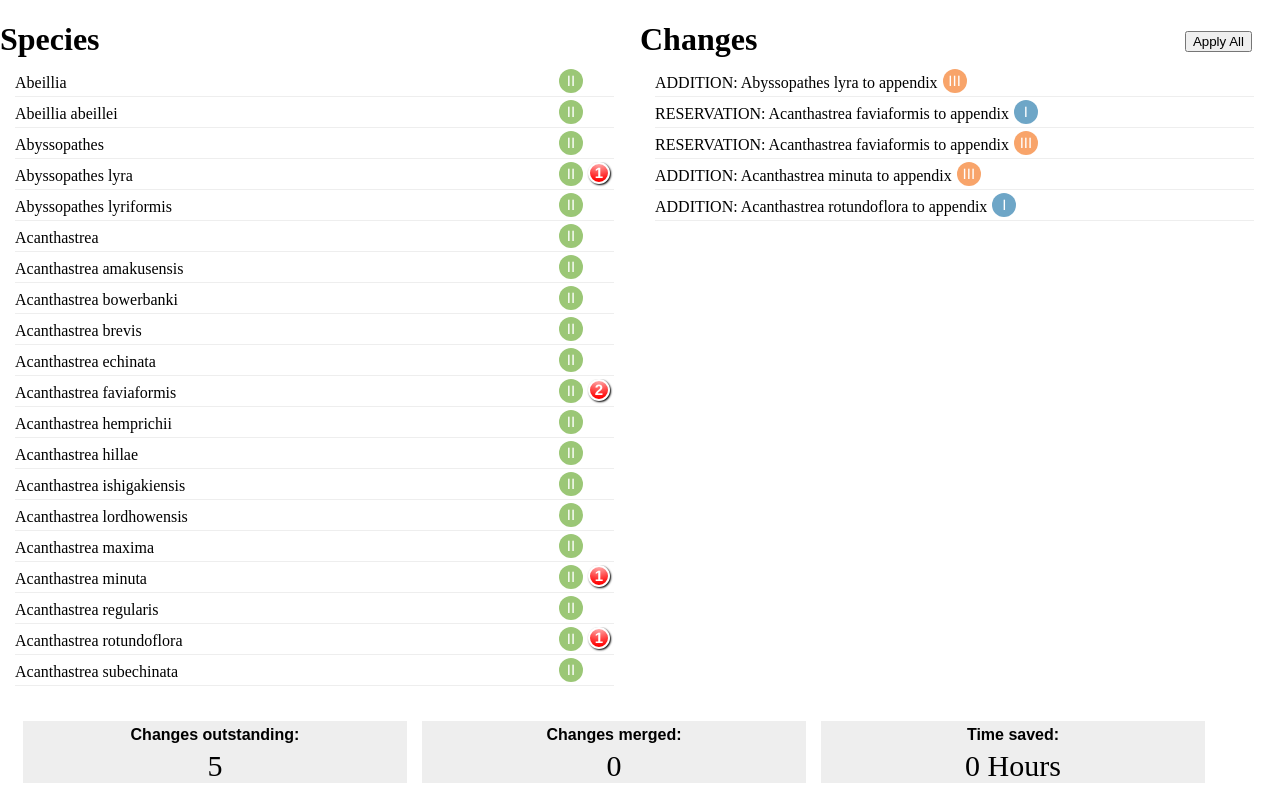
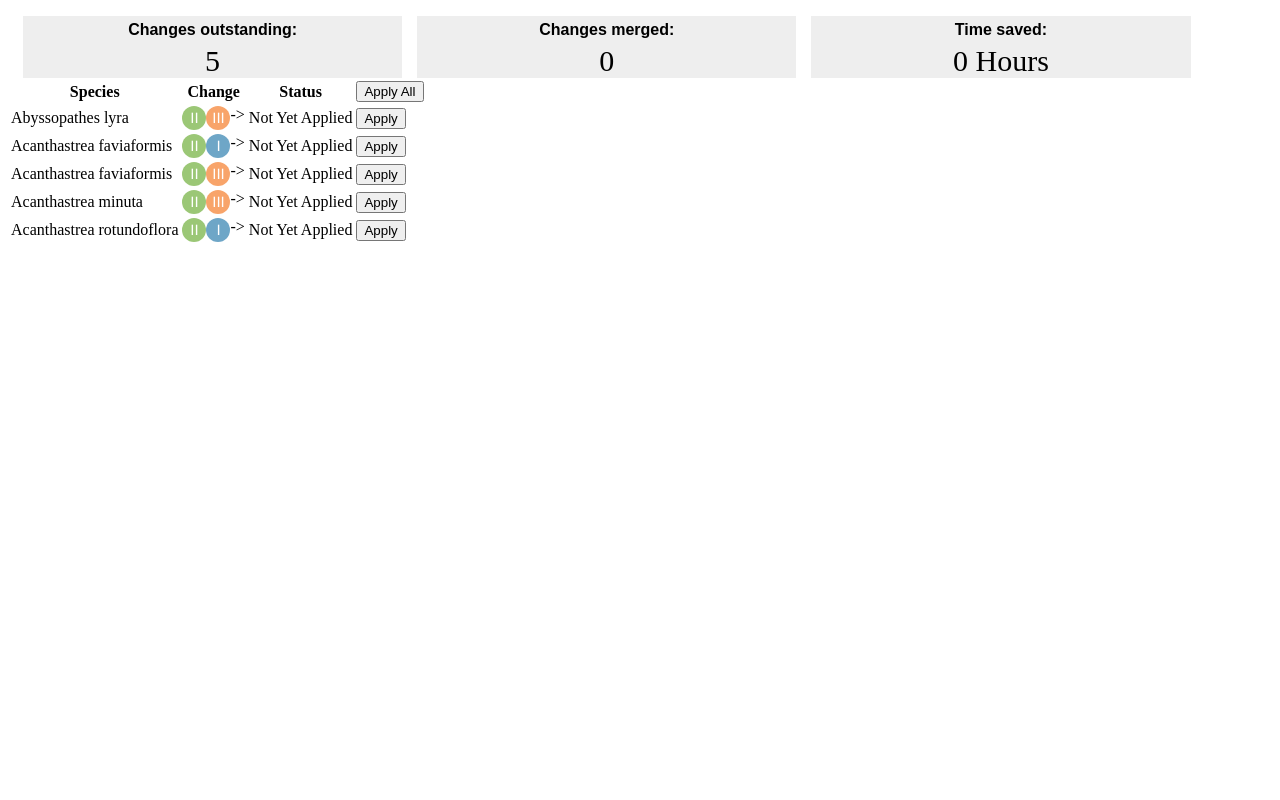
Before and after one commit to unepwcmc/isip-api-promotion, a plain HTML site: page index.html in a window 1280 px wide. Drawn offline with Linux system fonts and the light colour scheme.

Commit message:
Use table format for changes

```diff
--- a/css/application.css
+++ b/css/application.css
@@ -1,74 +1,5 @@
-#left-panel {
-  width: 50%;
-  position: absolute;
-  left: 0;
-  top:0;
-  bottom:95px
-}
-#right-panel {
-  width: 50%;
-  position: absolute;
-  right: 0;
-  top:0;
-  bottom:95px
-}
-
-#species-list, #change-list {
-  overflow: scroll;
-  position: absolute;
-  bottom: 0px;
-  top: 50px;
-  left: 0px;
-  right: 26px;
-  padding-left: 15px;
-  list-style-type: none;
-}
-#species-list li,
-#change-list li {
-  overflow: hidden;
-  margin: 3px 0;
-  border-bottom: 1px solid #EEE;
-  line-height: 27px;
-}
-#change-list button {
-  float:right;
-  display:none;
-}
-#change-list li:hover button {
-  display:block;
-}
-
-footer {
-  width: 100%;
-  position: absolute;
-  bottom: 0;
-  height: 95px;
-}
-
-.state {
-  float:right;
-  width: 55px;
-}
-
-.notification {
-  background: radial-gradient( center -9px, circle closest-side, white 0, red 26px );
-  background: -moz-radial-gradient( center -9px, circle closest-side, white 0, red 26px );
-  background: -ms-radial-gradient( center -9px, circle closest-side, white 0, red 26px );
-  background: -o-radial-gradient( center -9px, circle closest-side, white 0, red 26px );
-  background: -webkit-radial-gradient( center -9px, circle, white 0, red 26px );
-  background-color: red;
-  border: 2px solid white;
-  border-radius: 15px;
-  box-shadow: 1px 1px 2px black;
-  color: white;
-  font: 15px Helvetica, Verdana, Tahoma;
-  font-weight: bold;
-  height: 18px;
-  line-height: 18px;
-  text-align: center;
-  width: 18px;
-  float: left;
-  margin-left: 5px;
+.applied {
+  opacity: 0.5;
 }
 .appendix {
   border-radius: 15px;
@@ -88,22 +19,6 @@ footer {
 .appendix.III {
   background-color: #F8A46A;
 }
-.change-text {
-  float:left;
-  margin-right: 5px;
-}
-.header {
-  overflow:hidden;
-}
-.header h1 {
-  float:left;
-}
-.header button {
-  float:right;
-  margin-top: 31px;
-  margin-right: 28px;
-}
-
 ul.stats {
   list-style-type: none;
   padding-left: 0;
--- a/index.html
+++ b/index.html
@@ -27,23 +27,23 @@
         ISIP.changeList.fetch();
 
         // Views
+        var stats_view = new Backbone.Views.StatsView({changeList: ISIP.changeList});
+        $('#stat-header').append(stats_view.el);
+
+        var changes_index_view = new Backbone.Views.ChangesIndexView({changeList: ISIP.changeList, speciesList: ISIP.speciesList});
+        $('#change-list').append(changes_index_view.el);
+
+        /*
         var species_index_view = new Backbone.Views.SpeciesIndexView({speciesList: ISIP.speciesList});
         $('#left-panel').append(species_index_view.el);
-
-        var changes_index_view = new Backbone.Views.ChangesIndexView({changeList: ISIP.changeList, speciesList: ISIP.speciesList});
-        $('#right-panel').append(changes_index_view.el);
-
-        var stats_view = new Backbone.Views.StatsView({changeList: ISIP.changeList});
-        $('footer').append(stats_view.el);
+        */
       });
     </script>
   </head>
   <body>
-    <div id="left-panel">
+    <div id="stat-header">
     </div>
-    <div id="right-panel">
+    <div id="change-list">
     </div>
-    <footer>
-    </footer>
   </body>
 </html>
--- a/js/application.js
+++ b/js/application.js
@@ -223,7 +223,7 @@
 
   window.JST || (window.JST = {});
 
-  window.JST['changes_index'] = _.template("<div class=\"header\">\n  <h1>Changes</h1>\n  <button id=\"apply-all\">Apply All</button>\n</div>\n<ul id=\"change-list\">\n  <%\n    var i, il, changeModel;\n    for(i = 0, il=changeModels.length; i<il; i++){\n      changeModel = changeModels[i];\n  %>\n    <%= view.addSubView(new Backbone.Views.ChangeRowView({model: changeModel})) %>\n  <%\n    }\n  %>\n</ul>");
+  window.JST['changes_index'] = _.template("<table>\n  <tr>\n    <th>Species</th>\n    <th>Change</th>\n    <th>Status</th>\n    <th><button id=\"apply-all\">Apply All</button></th>\n  </tr>\n  <%\n    var i, il, changeModel;\n    for(i = 0, il=changeModels.length; i<il; i++){\n      changeModel = changeModels[i];\n  %>\n    <%= view.addSubView(new Backbone.Views.ChangeRowView({model: changeModel})) %>\n  <%\n    }\n  %>\n</ul>");
 
   window.Backbone || (window.Backbone = {});
 
@@ -249,6 +249,7 @@
       this.listenTo(this.changeList, 'sync', this.render);
       this.speciesList = options.speciesList;
       this.listenTo(this.speciesList, 'sync', this.render);
+      this.listenTo(this.speciesList, 'change', this.render);
       return this.render();
     };
 
@@ -268,7 +269,7 @@
 
     ChangesIndexView.prototype.onClose = function() {
       this.stopListening(this.changeList, 'sync', this.render);
-      this.stopListening(this.speciesList, 'sync', this.render);
+      this.stopListening(this.speciesList);
       return this.closeSubViews();
     };
 
@@ -278,7 +279,7 @@
 
   window.JST || (window.JST = {});
 
-  window.JST['changes_row'] = _.template("<span class=\"change-text\">\n  <% if(change.get('applied') === true) { %><strike><% } %>\n    <%= change.get('change_type_name')%>: <%= typeof species !== 'undefined' ? species.get('full_name') : 'Unknown species' %> to appendix\n  <% if(change.get('applied') === true) { %></strike><% } %>\n</span>\n<span class=\"appendix <%= change.get('species_listing_name') %>\"><%= change.get('species_listing_name')%></span>\n<button>Apply</button>");
+  window.JST['changes_row'] = _.template("<td>\n  <%= speciesName %>\n</td>\n<td>\n  <span class=\"appendix <%= speciesListing %>\"><%= speciesListing %></span> ->\n  <span class=\"appendix <%= change.get('species_listing_name') %>\"><%= change.get('species_listing_name')%></span>\n</td>\n<td>\n  <%= change.get('applied') ? 'Applied' : 'Not Yet Applied' %>\n</td>\n<td>\n  <button>Apply</button>\n</td>");
 
   window.Backbone || (window.Backbone = {});
 
@@ -293,7 +294,7 @@
       return ChangeRowView.__super__.constructor.apply(this, arguments);
     }
 
-    ChangeRowView.prototype.tagName = 'li';
+    ChangeRowView.prototype.tagName = 'tr';
 
     ChangeRowView.prototype.template = JST['changes_row'];
 
@@ -308,11 +309,23 @@
     };
 
     ChangeRowView.prototype.render = function() {
-      var species;
-      species = this.model.getSpecies();
+      var speciesListing, speciesName;
+      if (this.model.get('applied')) {
+        this.$el.addClass('applied');
+      } else {
+        this.$el.removeClass('applied');
+      }
+      if (this.model.getSpecies()) {
+        speciesName = this.model.getSpecies().get('full_name');
+        speciesListing = this.model.getSpecies().get('current_listing');
+      } else {
+        speciesName = 'Unknown species';
+        speciesListing = 'Unlisted';
+      }
       return this.$el.html(this.template({
         change: this.model,
-        species: species
+        speciesName: speciesName,
+        speciesListing: speciesListing
       }));
     };
 
```
Also changed, not shown: 4 other files.
